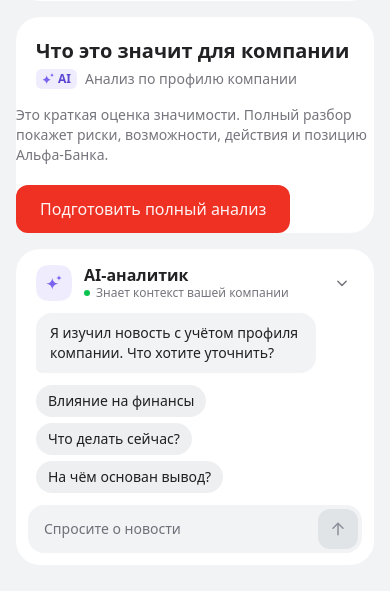
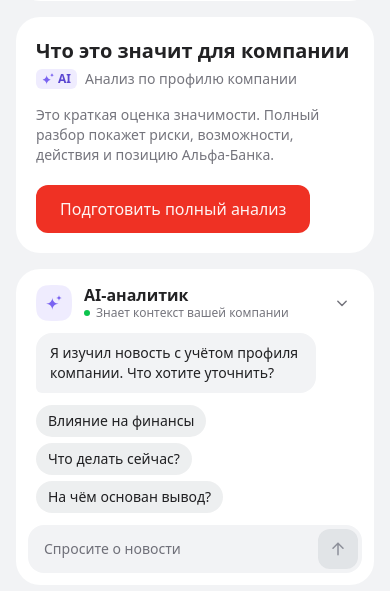
Before and after one commit to The0mletic/alfa-future-hack, a Django app: template base/templates/base/news_detail.html in a window 390 px wide. Shown: the part 328-919 px from the top of the page. Run offline with Django 5.2, Linux system fonts and the light colour scheme; the template is opened without the code that fills it, so the values that code supplies are empty; some web fonts are replaced.

Commit message:
Карточка «Что это значит для компании»: отступы и прокрутка краткой оценки
Блок .analysis-pending (краткая оценка, «готовим аналитику», ошибка) не имел
своих отступов внутри .insight: текст и кнопка прилипали к краям карточки.
Теперь 24px (20px на телефоне), как у .insight__body. На невысоком экране
блок прокручивается внутри липкой колонки, а не обрезает кнопку
«Подготовить полный анализ».

Co-Authored-By: Claude Opus 5.5 <noreply@anthropic.com>

```diff
--- a/base/static/base/css/app.css
+++ b/base/static/base/css/app.css
@@ -1997,7 +1997,14 @@ a.source:hover .source__ext {
     display: grid;
     gap: 12px;
     justify-items: start;
-    padding-top: 4px;
+    /* .insight без своих отступов: как у .insight__body, плюс низ карточки */
+    padding: 4px 24px 24px;
+    /* как .insight__body: в липкой колонке низкого экрана прокручивается, а не обрезает кнопку */
+    flex: 1 1 auto;
+    min-height: 0;
+    overflow-y: auto;
+    overscroll-behavior: contain;
+    scrollbar-width: thin;
 }
 
 .analysis-pending__title {
@@ -2016,6 +2023,13 @@ a.source:hover .source__ext {
 
 .analysis-pending__text {
     color: var(--text-secondary);
+}
+
+@media (max-width: 639px) {
+    /* после базового правила: на телефоне карточка .insight сужает отступы до 20px */
+    .analysis-pending {
+        padding: 4px 20px 20px;
+    }
 }
 
 .header__logout {
```
